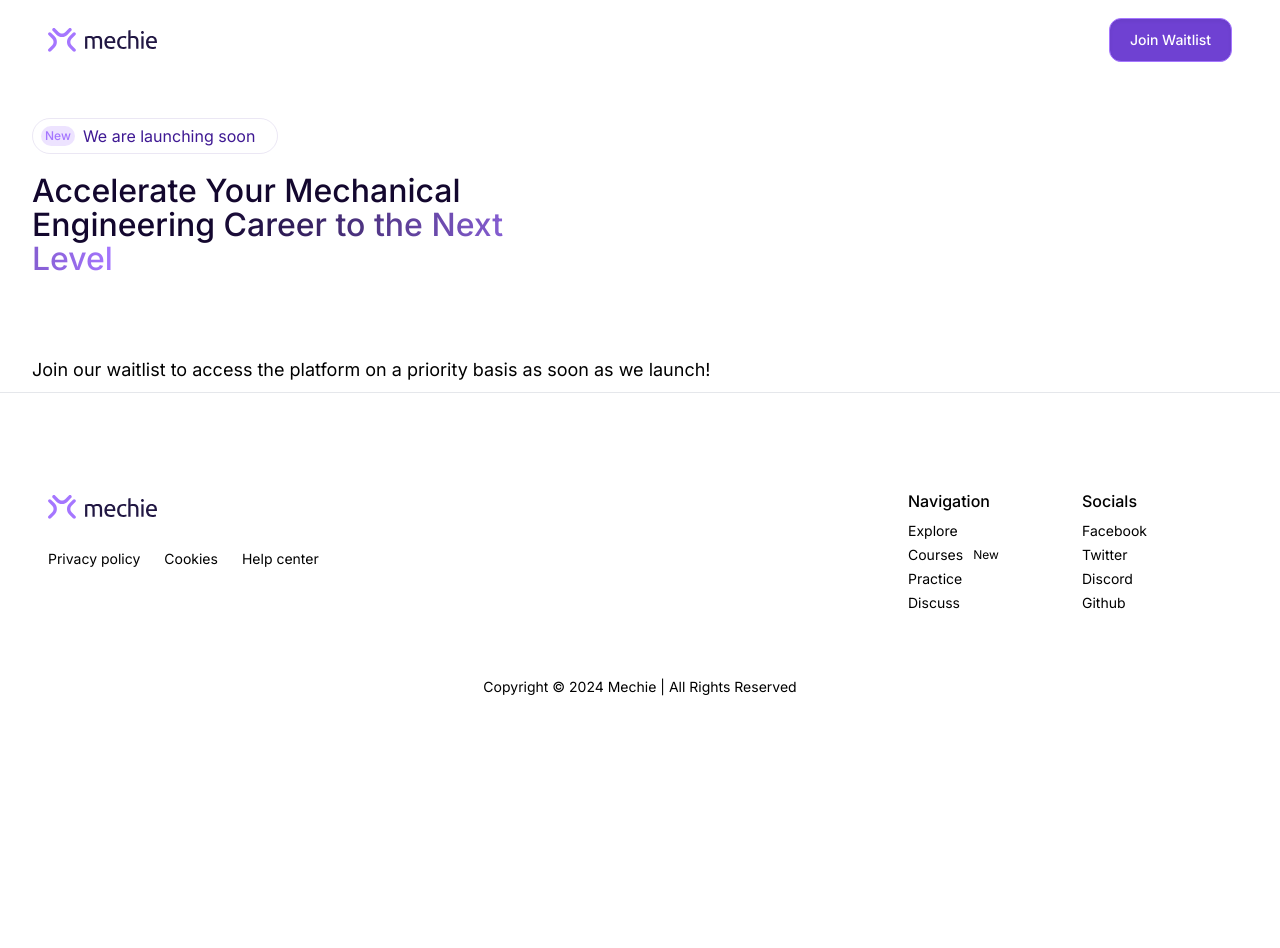
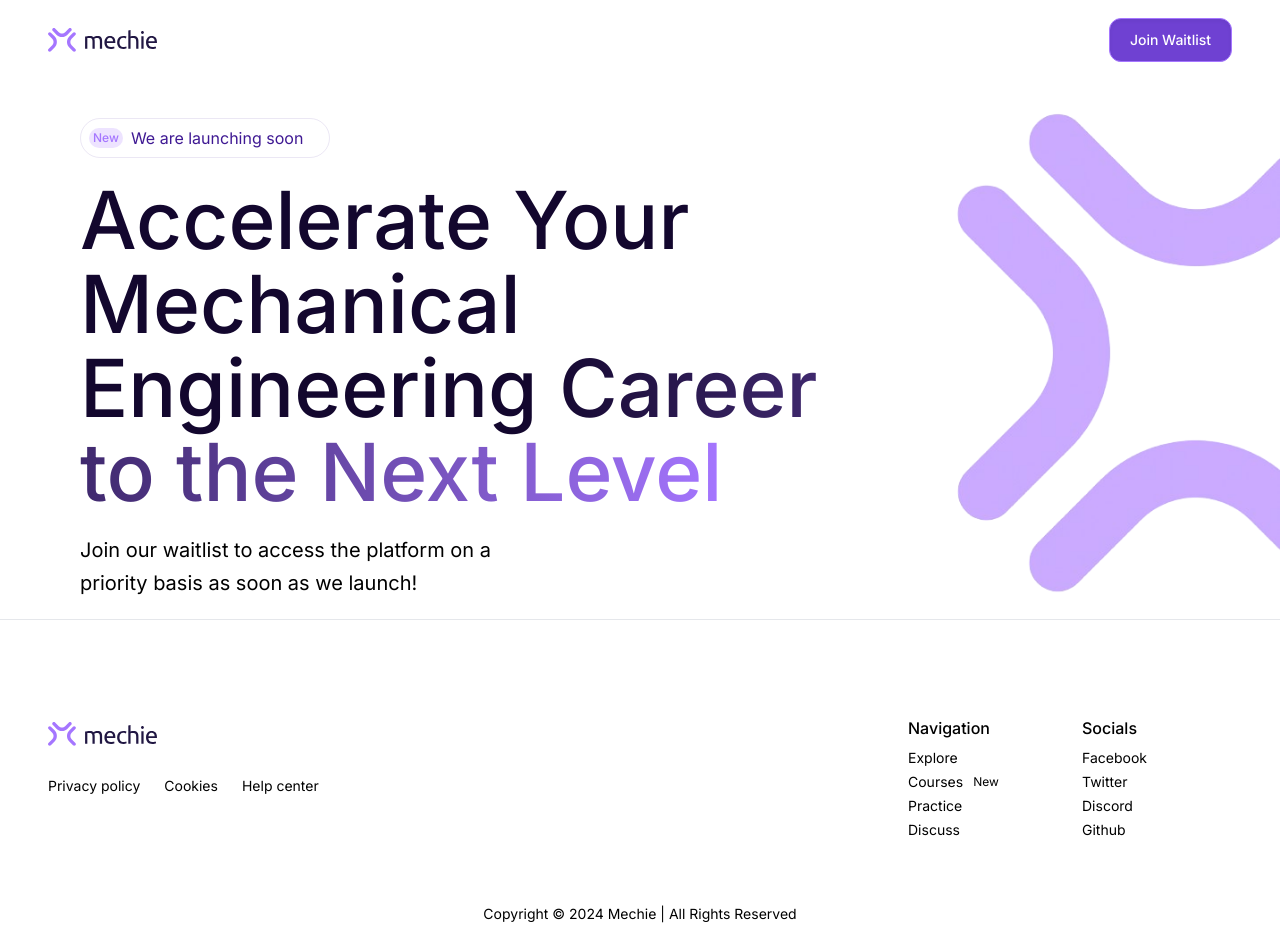
Before and after one commit to Mechie-io/mechie-pre-launch-page, a Next.js app in the folder mechie-pre-launch/: page / in a window 1280 px wide. Before the commit the page ends 800 px from the top, so only its background shows below. Built offline with nearby package versions, Linux system fonts and the light colour scheme.

Commit message:
responsive logo

```diff
--- a/mechie-pre-launch/src/app/components/launch-soon.tsx
+++ b/mechie-pre-launch/src/app/components/launch-soon.tsx
@@ -2,7 +2,7 @@ import React from 'react'
 
 export const LaunchSoon = () => {
   return (
-    <div className="mt-[30px] h-9 w-[246px] p-2 rounded-full border border-[#3f1993]/10 flex items-center gap-2">
+    <div className="mt-[30px] h-10 w-[250px] p-2 rounded-full border border-[#3f1993]/10 flex items-center gap-2">
   <div className="px-1 py-1 bg-[#a576ff]/20 rounded-full flex items-center">
     <div className="text-[#a576ff] text-xs font-medium font-['Inter'] leading-3">
       New
--- a/mechie-pre-launch/src/app/globals.css
+++ b/mechie-pre-launch/src/app/globals.css
@@ -21,21 +21,20 @@
   }
 } */
 mechie-purple{
-  background-color: '#a576ff';
+  /* background-color: '#a576ff'; */
 }
 
 body {
-  color: rgb(var(--foreground-rgb));
+  /* color: rgb(var(--foreground-rgb));
   background: linear-gradient(
       to bottom,
       transparent,
       rgb(var(--background-end-rgb))
     )
-    rgb(var(--background-start-rgb));
+    rgb(var(--background-start-rgb)); */
 }
 
 @layer utilities {
-  .text-balance {
-    text-wrap: balance;
+  /* .text-balance {
+    text-wrap: balance; */
   }
-}
--- a/mechie-pre-launch/src/app/page.tsx
+++ b/mechie-pre-launch/src/app/page.tsx
@@ -1,42 +1,51 @@
+
 import Image from "next/image";
 import { LaunchSoon } from "./components/launch-soon";
 import logoLarge from "./Image/vector-logo.png"
 import logoSmall from "./Image/logo-small.png"
 export default function Home() {
   return (
-    <div >
+    <div className="">
 
-      <div className="ml-8 my-2 ">
+      <div className="md:ml-20 ml-2 my-2 ">
         <div className="flex ">
-          <div className="">
-            <LaunchSoon ></LaunchSoon>
-            {/* <h1 className=" ml-12 w-[990px] text-[80px] font-medium font-['Inter'] leading-[89.6px]">Accelerate Your Mechanical Engineering
-              <span className="text-[80px] font-medium font-['Inter'] leading-[89.6px] gradient-text"> Career to the Next Level</span>
-            </h1> */}
-            <div className="my-5  h-[161px] text-[#13072e] text-[32px] font-medium font-['Inter'] leading-[34px]">Accelerate Your Mechanical Engineering
+
+        <div className="w-full ">
+          <LaunchSoon />
+          <div className="my-5 h-auto text-[#13072e] text-[40px] sm:text-[60px] sm:leading-[64px] md:text-[80px] md:leading-[84px] font-medium font-['Inter'] leading-[42px]">
+            Accelerate Your Mechanical Engineering
             <span className="font-medium font-['Inter'] gradient-text"> Career to the Next Level</span>
           </div>
-
+          <div className="md:w-[460px] mr-12 sm:text-[20px] text-[15px] font-normal font-['Inter'] leading-relaxed">
+          Join our waitlist to access the platform on a priority basis as soon as we launch!
+          </div>
         </div>
 
 
-          <div className="mt-[20px] w-full max-w-[90%]">
+          <div className="flex sm:mt-[20px] w-full md:max-w-[33%] sm:max-w-[23%] max-w-[40%]">
 
-
+            <div className=" hidden md:block">
+                <Image
+                    src={logoLarge}// Image for medium and larger screen
+                    alt="logo"
+                    width={500}
+                    height={500}
+                    className="justify-end"
+                  />
+              </div>
               <div className="block md:hidden">
                 <Image
                     src={logoSmall}// Replace with your image path
                     alt="logo"
-                width={800} // Replace with your image width
-                height={800} // Replace with your image height
-                className=""
+                    objectFit="contain"
+                    className="justify-end"
                   />
               </div>
           </div>
 
 
         </div>
-        <p className="mr-12 text-lg font-normal font-['Inter'] leading-relaxed">Join our waitlist to access the platform on a priority basis as soon as we launch!</p>
+
     </div>
 
     </div>
```
Also changed, not shown: mechie-pre-launch/src/app/Image/design-vector.png (added). Lines whose indentation alone changed are shown as unchanged.
